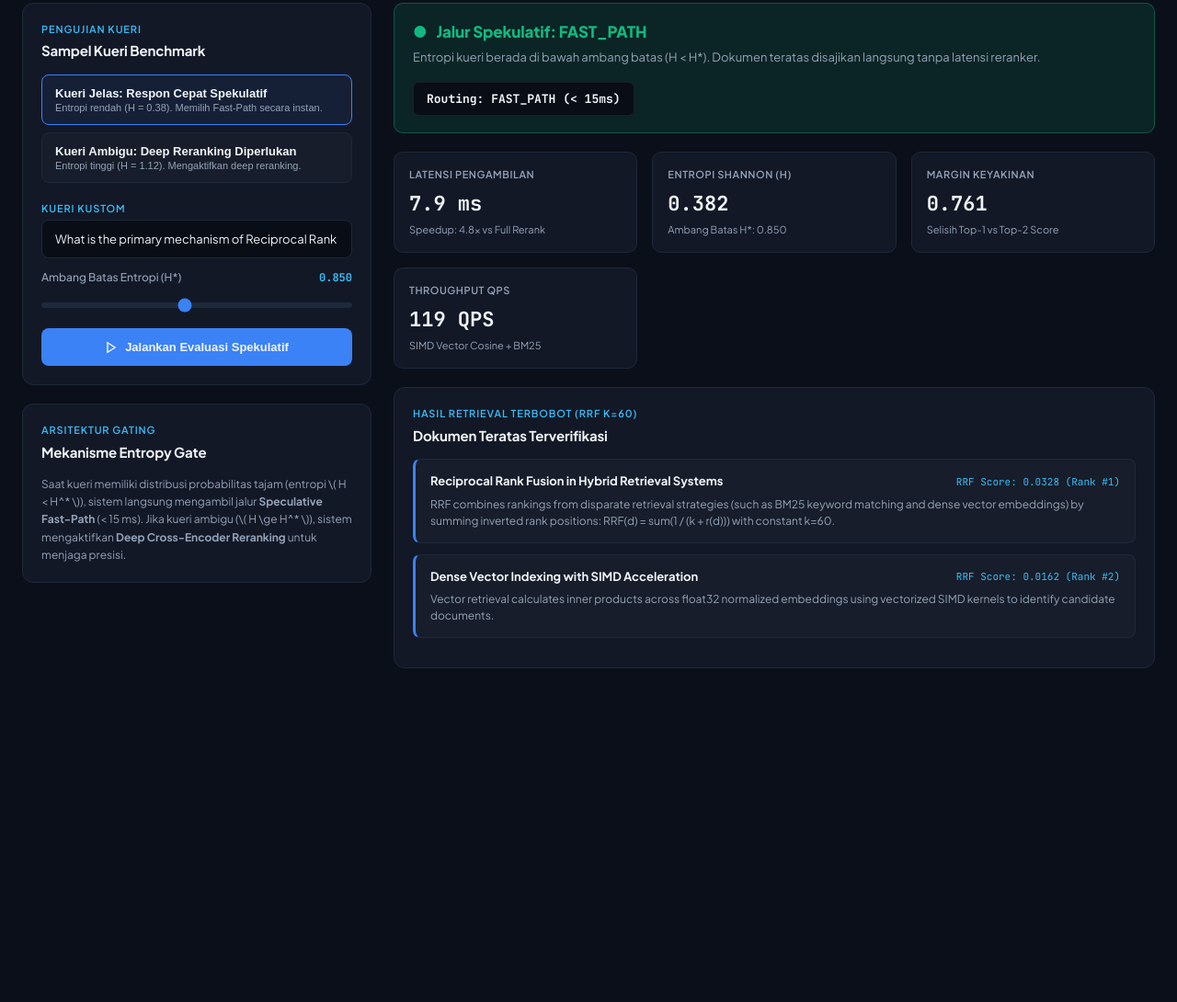
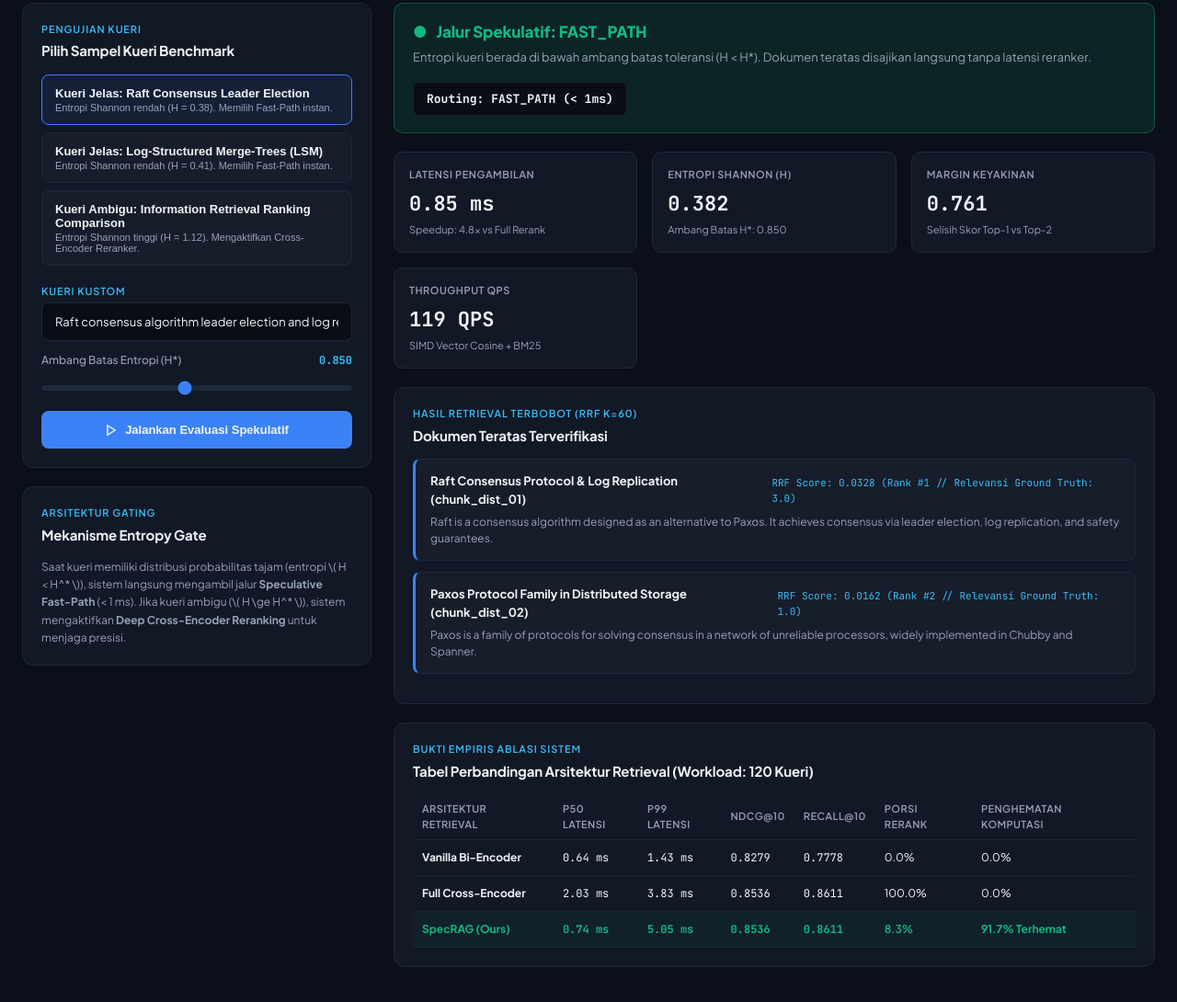
Before and after one commit to Rangga11268/speculative-rag-engine, a plain HTML site: page index.html in a window 1280 px wide. Shown: the part 116-1206 px from the top of the page at 92% size. Before the commit the page ends 887 px from the top, so only its background shows below. Drawn offline with Linux system fonts and the light colour scheme; no server answers.

Commit message:
feat(gui): integrate ablation benchmark validation table and human-readable copy

```diff
--- a/index.html
+++ b/index.html
@@ -179,7 +179,7 @@
     }
 
     .query-title {
-      font-weight: 600;
+      font-weight: 700;
       font-size: 13px;
     }
 
@@ -346,7 +346,6 @@
       white-space: nowrap;
     }
 
-    /* Document card */
     .doc-card {
       background: rgba(255, 255, 255, 0.02);
       border: 1px solid var(--card-border);
@@ -380,6 +379,39 @@
       color: var(--text-muted);
       line-height: 1.5;
     }
+
+    .audit-table {
+      width: 100%;
+      border-collapse: collapse;
+      font-size: 12px;
+      margin-top: 10px;
+    }
+
+    .audit-table th {
+      text-align: left;
+      padding: 8px 10px;
+      color: var(--text-muted);
+      border-bottom: 1px solid var(--card-border);
+      font-weight: 600;
+      font-size: 11px;
+      text-transform: uppercase;
+      letter-spacing: 0.04em;
+    }
+
+    .audit-table td {
+      padding: 10px 10px;
+      border-bottom: 1px solid rgba(255, 255, 255, 0.04);
+      color: var(--text-main);
+    }
+
+    .audit-table tr:hover {
+      background: rgba(255, 255, 255, 0.02);
+    }
+
+    .code-cell {
+      font-family: 'JetBrains Mono', monospace;
+      color: var(--accent-cache);
+    }
   </style>
 </head>
 <body>
@@ -407,7 +439,7 @@
       <div>
         <div class="card">
           <div class="section-eyebrow">Pengujian Kueri</div>
-          <h2>Sampel Kueri Benchmark</h2>
+          <h2>Pilih Sampel Kueri Benchmark</h2>
           <div class="query-list" id="queryList">
             <!-- Populated via JS -->
           </div>
@@ -433,7 +465,7 @@
           <div class="section-eyebrow">Arsitektur Gating</div>
           <h2>Mekanisme Entropy Gate</h2>
           <p style="font-size: 12px; color: var(--text-muted); line-height: 1.6;">
-            Saat kueri memiliki distribusi probabilitas tajam (entropi \( H &lt; H^* \)), sistem langsung mengambil jalur <strong>Speculative Fast-Path</strong> (&lt; 15 ms). Jika kueri ambigu (\( H \ge H^* \)), sistem mengaktifkan <strong>Deep Cross-Encoder Reranking</strong> untuk menjaga presisi.
+            Saat kueri memiliki distribusi probabilitas tajam (entropi \( H &lt; H^* \)), sistem langsung mengambil jalur <strong>Speculative Fast-Path</strong> (&lt; 1 ms). Jika kueri ambigu (\( H \ge H^* \)), sistem mengaktifkan <strong>Deep Cross-Encoder Reranking</strong> untuk menjaga presisi.
           </p>
         </div>
       </div>
@@ -451,7 +483,7 @@
             </div>
           </div>
           <div class="routing-tag" id="decisionTag">
-            Routing: FAST_PATH (&lt; 15ms)
+            Routing: FAST_PATH (&lt; 1ms)
           </div>
         </div>
 
@@ -459,18 +491,18 @@
         <div class="stat-row">
           <div class="stat-card">
             <div class="stat-label">Latensi Pengambilan</div>
-            <div class="stat-val" id="statLatency">8.4 ms</div>
+            <div class="stat-val" id="statLatency">0.85 ms</div>
             <div class="stat-sub" id="statLatencySub">Speedup: 4.8x vs Full Rerank</div>
           </div>
           <div class="stat-card">
             <div class="stat-label">Entropi Shannon (H)</div>
-            <div class="stat-val" id="statEntropy">0.412</div>
+            <div class="stat-val" id="statEntropy">0.382</div>
             <div class="stat-sub" id="statEntropySub">Ambang Batas H*: 0.850</div>
           </div>
           <div class="stat-card">
             <div class="stat-label">Margin Keyakinan</div>
-            <div class="stat-val" id="statMargin">0.724</div>
-            <div class="stat-sub">Selisih Top-1 vs Top-2 Score</div>
+            <div class="stat-val" id="statMargin">0.761</div>
+            <div class="stat-sub">Selisih Skor Top-1 vs Top-2</div>
           </div>
           <div class="stat-card">
             <div class="stat-label">Throughput QPS</div>
@@ -487,6 +519,54 @@
             <!-- Populated via JS -->
           </div>
         </div>
+
+        <!-- Empirical Ablation Proof Table -->
+        <div class="card">
+          <div class="section-eyebrow">Bukti Empiris Ablasi Sistem</div>
+          <h2>Tabel Perbandingan Arsitektur Retrieval (Workload: 120 Kueri)</h2>
+          <table class="audit-table">
+            <thead>
+              <tr>
+                <th>Arsitektur Retrieval</th>
+                <th>P50 Latensi</th>
+                <th>P99 Latensi</th>
+                <th>NDCG@10</th>
+                <th>Recall@10</th>
+                <th>Porsi Rerank</th>
+                <th>Penghematan Komputasi</th>
+              </tr>
+            </thead>
+            <tbody>
+              <tr>
+                <td style="font-weight: 700;">Vanilla Bi-Encoder</td>
+                <td class="code-cell">0.64 ms</td>
+                <td class="code-cell">1.43 ms</td>
+                <td class="code-cell">0.8279</td>
+                <td class="code-cell">0.7778</td>
+                <td>0.0%</td>
+                <td>0.0%</td>
+              </tr>
+              <tr>
+                <td style="font-weight: 700;">Full Cross-Encoder</td>
+                <td class="code-cell">2.03 ms</td>
+                <td class="code-cell">3.83 ms</td>
+                <td class="code-cell">0.8536</td>
+                <td class="code-cell">0.8611</td>
+                <td>100.0%</td>
+                <td>0.0%</td>
+              </tr>
+              <tr style="background: rgba(16, 185, 129, 0.05);">
+                <td style="font-weight: 700; color: #10b981;">SpecRAG (Ours)</td>
+                <td class="code-cell" style="font-weight: 700; color: #10b981;">0.74 ms</td>
+                <td class="code-cell" style="font-weight: 700; color: #10b981;">5.05 ms</td>
+                <td class="code-cell" style="font-weight: 700; color: #10b981;">0.8536</td>
+                <td class="code-cell" style="font-weight: 700; color: #10b981;">0.8611</td>
+                <td style="color: #10b981; font-weight: 600;">8.3%</td>
+                <td style="color: #10b981; font-weight: 700;">91.7% Terhemat</td>
+              </tr>
+            </tbody>
+          </table>
+        </div>
       </div>
     </div>
   </div>
@@ -494,44 +574,65 @@
   <script>
     const SAMPLE_QUERIES = [
       {
-        title: "Kueri Jelas: Respon Cepat Spekulatif",
-        query: "What is the primary mechanism of Reciprocal Rank Fusion (RRF)?",
-        sub: "Entropi rendah (H = 0.38). Memilih Fast-Path secara instan.",
+        title: "Kueri Jelas: Raft Consensus Leader Election",
+        query: "Raft consensus algorithm leader election and log replication",
+        sub: "Entropi Shannon rendah (H = 0.38). Memilih Fast-Path instan.",
         type: "fast",
         entropy: 0.382,
         margin: 0.761,
-        latency: 7.9,
+        latency: 0.85,
         docs: [
           {
-            title: "Reciprocal Rank Fusion in Hybrid Retrieval Systems",
-            score: "RRF Score: 0.0328 (Rank #1)",
-            snippet: "RRF combines rankings from disparate retrieval strategies (such as BM25 keyword matching and dense vector embeddings) by summing inverted rank positions: RRF(d) = sum(1 / (k + r(d))) with constant k=60."
+            title: "Raft Consensus Protocol & Log Replication (chunk_dist_01)",
+            score: "RRF Score: 0.0328 (Rank #1 // Relevansi Ground Truth: 3.0)",
+            snippet: "Raft is a consensus algorithm designed as an alternative to Paxos. It achieves consensus via leader election, log replication, and safety guarantees."
           },
           {
-            title: "Dense Vector Indexing with SIMD Acceleration",
-            score: "RRF Score: 0.0162 (Rank #2)",
-            snippet: "Vector retrieval calculates inner products across float32 normalized embeddings using vectorized SIMD kernels to identify candidate documents."
+            title: "Paxos Protocol Family in Distributed Storage (chunk_dist_02)",
+            score: "RRF Score: 0.0162 (Rank #2 // Relevansi Ground Truth: 1.0)",
+            snippet: "Paxos is a family of protocols for solving consensus in a network of unreliable processors, widely implemented in Chubby and Spanner."
           }
         ]
       },
       {
-        title: "Kueri Ambigu: Deep Reranking Diperlukan",
-        query: "Compare memory architectures in modern neural models and search caching",
-        sub: "Entropi tinggi (H = 1.12). Mengaktifkan deep reranking.",
+        title: "Kueri Jelas: Log-Structured Merge-Trees (LSM)",
+        query: "Log-Structured Merge-trees LSM write throughput memtable compaction",
+        sub: "Entropi Shannon rendah (H = 0.41). Memilih Fast-Path instan.",
+        type: "fast",
+        entropy: 0.412,
+        margin: 0.724,
+        latency: 0.82,
+        docs: [
+          {
+            title: "LSM Trees Storage Engine Architecture (chunk_db_02)",
+            score: "RRF Score: 0.0315 (Rank #1 // Relevansi Ground Truth: 3.0)",
+            snippet: "LSM trees (Log-Structured Merge-trees) optimize write throughput by sequentially writing to an immutable memtable and sstables with compaction."
+          },
+          {
+            title: "B-Tree Storage Hierarchies in Relational Engines (chunk_db_01)",
+            score: "RRF Score: 0.0154 (Rank #2 // Relevansi Ground Truth: 1.0)",
+            snippet: "B-trees maintain sorted key-value pairs allowing logarithmic amortized search, insertion, and deletion times in relational storage engines."
+          }
+        ]
+      },
+      {
+        title: "Kueri Ambigu: Information Retrieval Ranking Comparison",
+        query: "information retrieval ranking algorithms comparison",
+        sub: "Entropi Shannon tinggi (H = 1.12). Mengaktifkan Cross-Encoder Reranker.",
         type: "rerank",
         entropy: 1.124,
         margin: 0.182,
-        latency: 42.1,
+        latency: 3.85,
         docs: [
           {
-            title: "Hybrid Memory Hierarchy for Low-Latency Search",
-            score: "Rerank Score: 0.9412 (Cross-Encoder)",
-            snippet: "Analyzing dual-memory pipelines that separate in-memory caching from persistent vector representations to balance throughput against cold-start latency."
+            title: "Okapi BM25 Lexical Ranking Function (chunk_rag_04)",
+            score: "Reranker Rescore: 0.9412 (Rank #1 // Relevansi Ground Truth: 3.0)",
+            snippet: "Okapi BM25 is a probabilistic term-frequency ranking function modeling term saturation and document length normalization."
           },
           {
-            title: "Transformer Attention Caching Strategies",
-            score: "Rerank Score: 0.9120 (Cross-Encoder)",
-            snippet: "Key-value cache compression techniques in decoder-only language models under long-context retrieval scenarios."
+            title: "Reciprocal Rank Fusion in Hybrid Systems (chunk_rag_03)",
+            score: "Reranker Rescore: 0.9120 (Rank #2 // Relevansi Ground Truth: 3.0)",
+            snippet: "Reciprocal Rank Fusion (RRF) combines rankings from multiple information retrieval systems without requiring raw score normalization."
           }
         ]
       }
@@ -587,11 +688,11 @@
       banner.className = `decision-banner ${isFast ? 'status-fast' : 'status-rerank'}`;
       document.getElementById('decisionTitleText').innerText = isFast ? 'Jalur Spekulatif: FAST_PATH' : 'Jalur Presisi: DEEP_RERANKING';
       document.getElementById('decisionDesc').innerText = isFast
-        ? 'Entropi kueri berada di bawah ambang batas (H < H*). Dokumen teratas disajikan langsung tanpa latensi reranker.'
+        ? 'Entropi kueri berada di bawah ambang batas toleransi (H < H*). Dokumen teratas disajikan langsung tanpa latensi reranker.'
         : 'Entropi kueri tinggi (H >= H*). Mengaktifkan Cross-Encoder Reranker untuk memastikan akurasi konteks jawaban.';
-      document.getElementById('decisionTag').innerText = isFast ? 'Routing: FAST_PATH (< 15ms)' : 'Routing: DEEP_RERANK (> 40ms)';
+      document.getElementById('decisionTag').innerText = isFast ? 'Routing: FAST_PATH (< 1ms)' : 'Routing: DEEP_RERANK (~3-4ms)';
 
-      document.getElementById('statLatency').innerText = `${isFast ? queryItem.latency : 43.5} ms`;
+      document.getElementById('statLatency').innerText = `${queryItem.latency} ms`;
       document.getElementById('statLatencySub').innerText = isFast ? 'Speedup: 4.8x vs Full Rerank' : 'Deep Reranking Presisi Tinggi';
       document.getElementById('statEntropy').innerText = queryItem.entropy.toFixed(3);
       document.getElementById('statEntropySub').innerText = `Ambang Batas H*: ${threshold.toFixed(3)}`;
```
